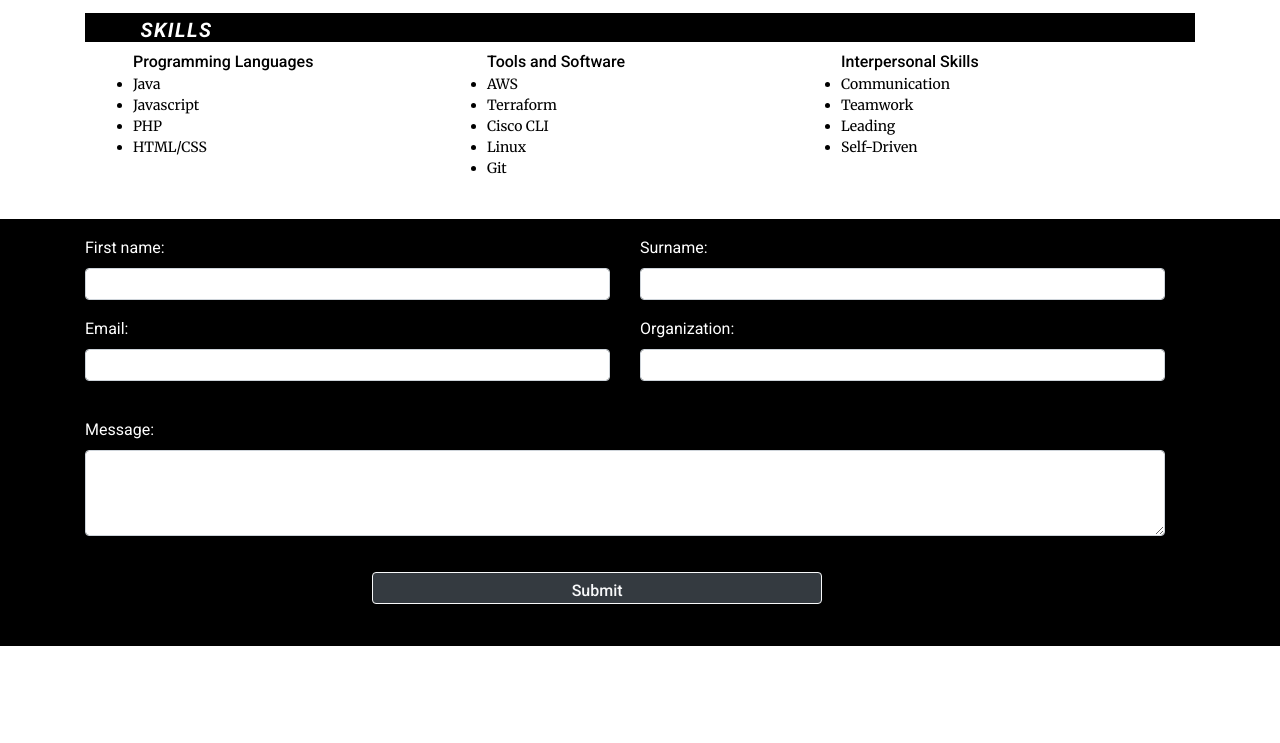
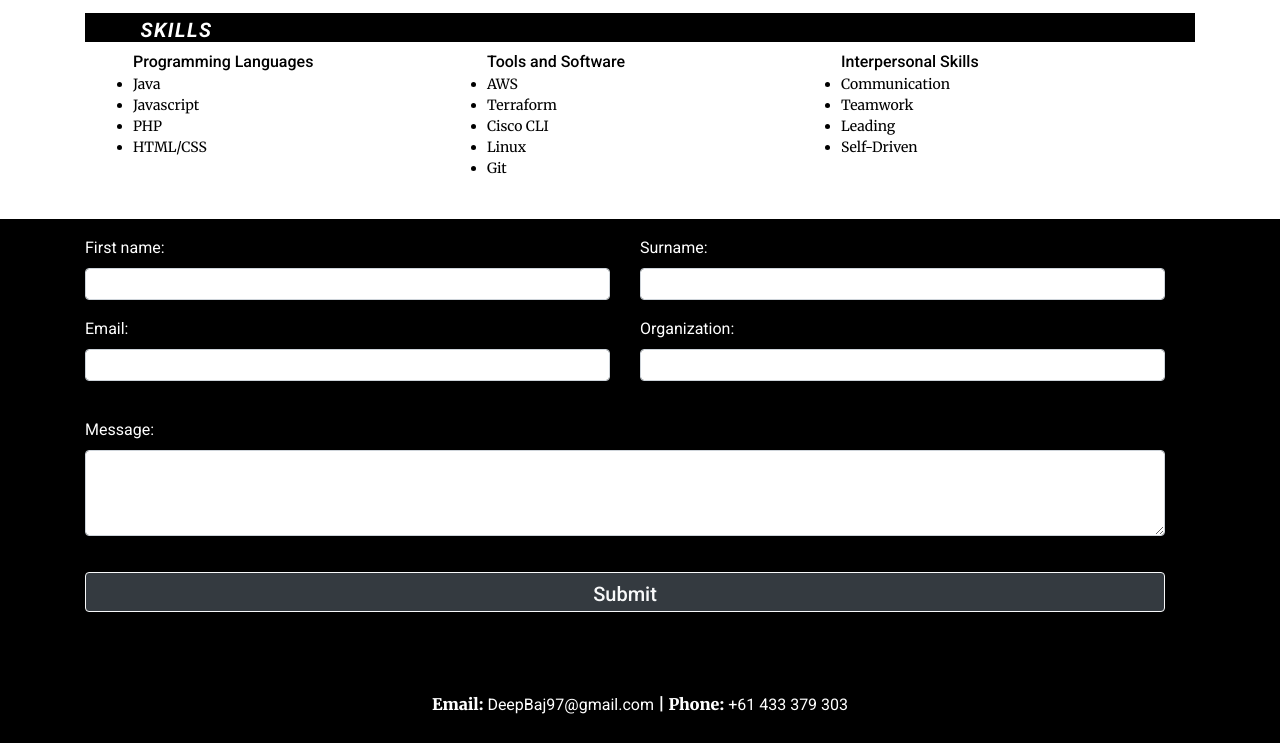
Before and after one commit to gurdeepbajwa/portfolio-website, a plain HTML site: page index.html in a window 1280 px wide. Shown: the part 1543-2286 px from the top of the page. Before the commit the page ends 2189 px from the top, so only its background shows below. Drawn offline with nearby package versions, Linux system fonts and the light colour scheme.

Commit message:
CSS on Form
Added additional contact information at the footer of the page. Cleaned up the form and changed the styling.

```diff
--- a/index.html
+++ b/index.html
@@ -296,12 +296,16 @@
                             <p id="messageErrorOutput" class="errorMsg"></p>
                         </div>
 
-                        <div class="form-group col-12 text-center">
-                            <input type="submit" class="btn btn-dark btn-outline-light  col-12 col-lg-5 "
+                        <div class="form-group col-12 text-right">
+                            <input type="submit" class="btn btn-dark btn-outline-light col-12"
                                 id='submitButton'>Submit</input>
                         </div>
                     </div>
             </form>
+
+            <div class="contact-container col-12">
+                <p><span>Email:</span> DeepBaj97@gmail.com <span>| Phone:</span> +61 433 379 303</p>
+            </div>
 
         </div>
 
--- a/lambda_db_write.js
+++ b/lambda_db_write.js
@@ -67,7 +67,7 @@ $('#submitButton').on('click', function () {
     if (email == null || email == "") {
         isInvalid = true;
         document.getElementById("emailErrorOutput").innerText = "Email address is mandatory";
-    } else if ( !emailRegExp.test(email)) {
+    } else if (!emailRegExp.test(email)) {
         isInvalid = true;
         document.getElementById("emailErrorOutput").innerText = "Email address is not valid";
     }
--- a/style.css
+++ b/style.css
@@ -146,8 +146,20 @@ form {
 }
 
 input {
-    height: 4vh;
-    font-size: 2vh !important;
+    height: 5vh;
+    font-size: 2.5vh !important;
     font-family: 'Roboto', sans-serif !important;
     font-weight: 500 !important;
 }
+
+.contact-container span{
+    color: white;
+    font-weight: 900;
+    font-size: 2vh;
+}
+
+.contact-container p{
+    font-size: 2vh;
+    padding-top: 5vh;
+    text-align: center;
+}
```
